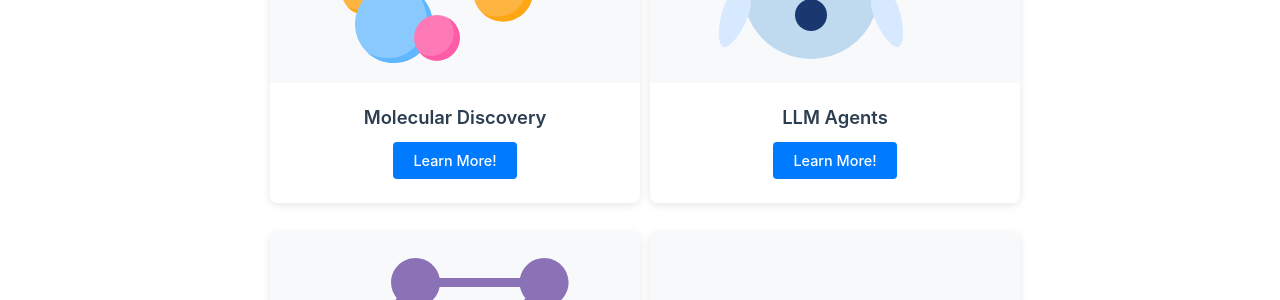
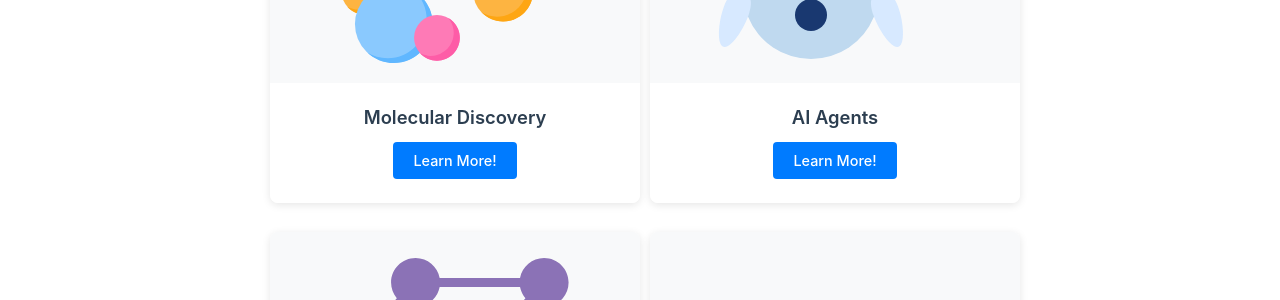
Before and after one commit to scifm/scifm.github.io, a Jekyll site: the page built from index.md, in a window 1280 px wide and 900 px high, scrolled down 1171 px. Shown: the part 154-454 px from the top of the window. Built offline with Jekyll 4.4.1, drawn with Linux system fonts in a browser that asks for light colours; nearby versions of some CDN libraries.

Commit message:
make DREAMS AI agent, not LLM agent

```diff
--- a/_projects/dreams.md
+++ b/_projects/dreams.md
@@ -1,9 +1,9 @@
 ---
-title: LLM Agents
+title: AI Agents
 layout: project
-card-title: LLM Agents
+card-title: AI Agents
 card-content: |
-    Accelerating high-fidelity materials discovery with autonomous LLM agents that think, plan, and compute like experts.
+    Accelerating high-fidelity materials discovery with autonomous AI agents that think, plan, and compute like experts.
 card-image: /assets/img/assistant.svg
 people: []
 cta_links:
```
